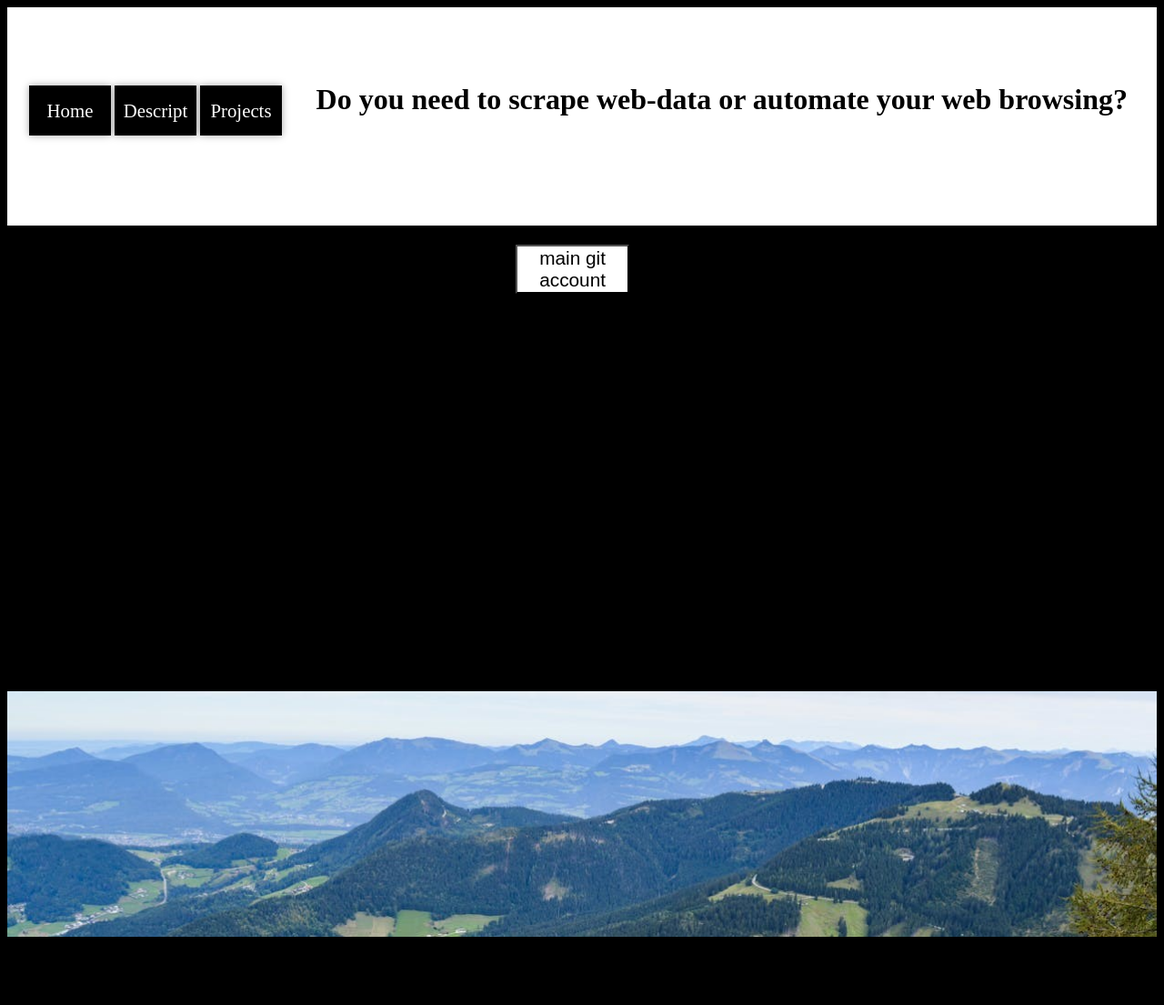
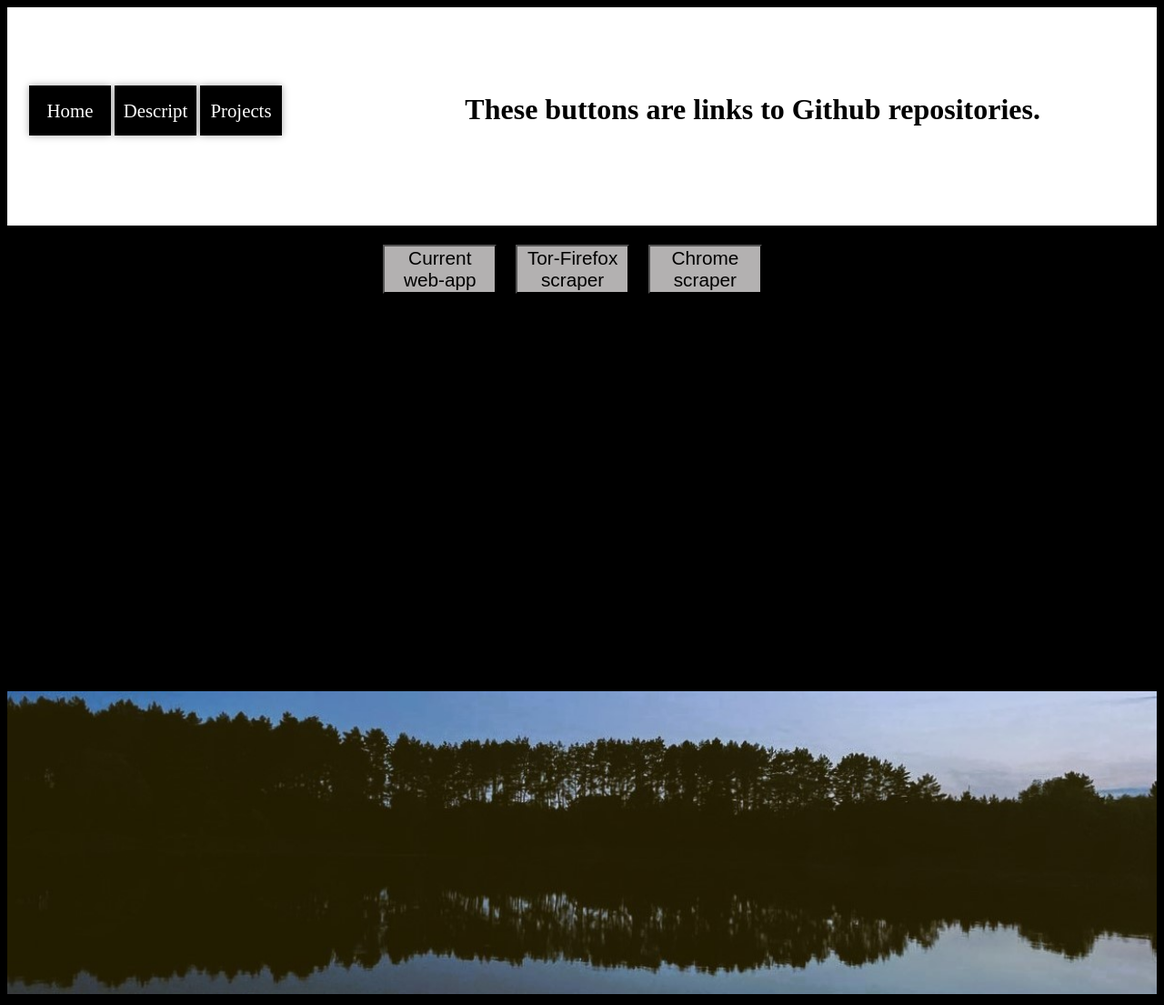
Before and after one commit to Vladyslav-Levitskyi/web_adv_deploy, a Django app: page /git_projects in a window 1280 px wide. Shown: the whole page at 91% size. Before the commit the page ends 1030 px from the top, so only its background shows below. Run offline with Django 4.2, Linux system fonts and the light colour scheme; a user stored in the database is signed in.

Commit message:
code editing

```diff
--- a/core_app/static/core_app/css/main.css
+++ b/core_app/static/core_app/css/main.css
@@ -20,7 +20,8 @@ h1.main_article_title {
     display: inline-block;
     text-align: right;
     line-height: 5em;
-    margin-right: 1em;
+    margin-right: 4em;
+    margin-top: 1em;
 }
 
 nav {
@@ -63,12 +64,12 @@ nav ul li {
 .buttons-header:active {
     box-shadow: 0 0 20px rgba(0, 0, 0, 0.9);
     transition: box-shadow 0.6s ease;
-    background-color: rgb(70, 70, 70);
+    background-color: rgb(116, 116, 116);
 }
 
 .buttons-main {
     display: inline-block;
-    background-color: white;
+    background-color: rgb(179, 177, 177);
     color: black;
     width: 125px;
     height: auto;
--- a/core_app/templates/core_app/git_projects.html
+++ b/core_app/templates/core_app/git_projects.html
@@ -1,8 +1,18 @@
 {% extends 'core_app/layout.html' %}
+
+{% block unregistered %}
+    {% if user.is_authenticated %}
+        <h1 class="main_article_title"> These buttons are links to Github repositories. </h1>
+    {% else %}
+        <h1 class="main_article_title"> Please log in to see content of the website </h1>
+    {% endif %}
+{% endblock %}
 
 {% block content1 %}
     <div class="buttons-main-container">
-        <button class="buttons-main"><a href="https://github.com/Vladyslav-Levitskyi/"> main git account </a></button>
+        <button class="buttons-main"><a href="https://github.com/Vladyslav-Levitskyi/web_adv_deploy"> Current web-app </a></button>
+        <button class="buttons-main"><a href="https://github.com/Vladyslav-Levitskyi/scraper_firefox"> Tor-Firefox scraper </a></button>
+        <button class="buttons-main"><a href="https://github.com/Vladyslav-Levitskyi/scraper_chrome"> Chrome scraper </a></button>
     </div>
 {% endblock %}
 {% block content %}
--- a/core_app/templates/core_app/layout.html
+++ b/core_app/templates/core_app/layout.html
@@ -13,7 +13,7 @@
             {% if user.is_authenticated %}
                 <h1 class="main_article_title"> Do you need to scrape web-data or automate your web browsing?</h1>
             {% else %}
-                <h1 class="main_article_title"> Please log in to see the content of the website </h1>
+                <h1 class="main_article_title"> Please log in to see content of the website </h1>
             {% endif %}
         {% endblock %}
 
@@ -53,7 +53,7 @@
 
     </main>
     <footer>
-        <img src="{% static 'core_app/img/image.jpeg' %}" class="footer-image">
+        <img src="{% static 'core_app/img/imagebottom.jpg' %}" class="footer-image">
     </footer>
 </body>
 </html>
--- a/register/templates/registration/profile.html
+++ b/register/templates/registration/profile.html
@@ -5,5 +5,5 @@
 {% endblock %}
 
 {% block content %}
-    <h1 class="sign_in_congrats"> Congratulations! You're login successfully! </h1>
+    <h1 class="sign_in_congrats"> Congratulations, {{ user.username }}! You're login successfully! <a class="link" href="/"> To main page. </a> </h1>
 {% endblock %}
```
Also changed, not shown: core_app/templates/core_app/description.html (+13 -0 lines), core_app/static/core_app/img/image.jpeg (deleted), core_app/static/core_app/img/imagebottom.jpg (added), db.sqlite3.
